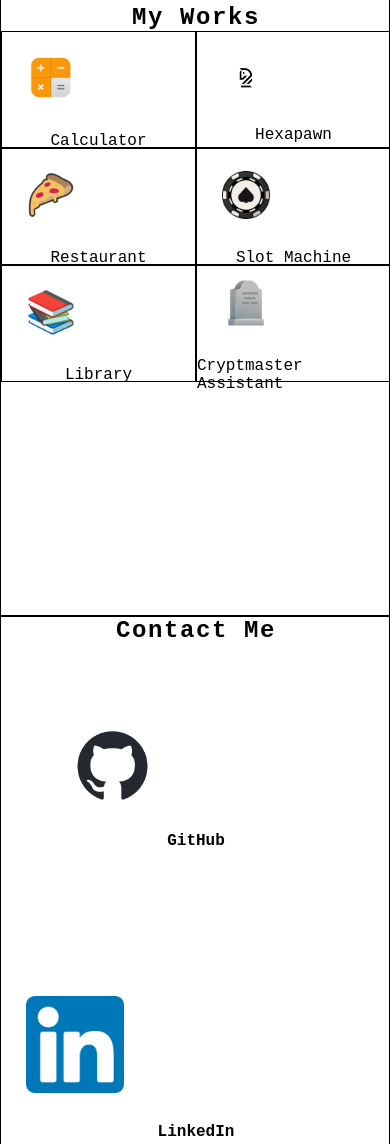
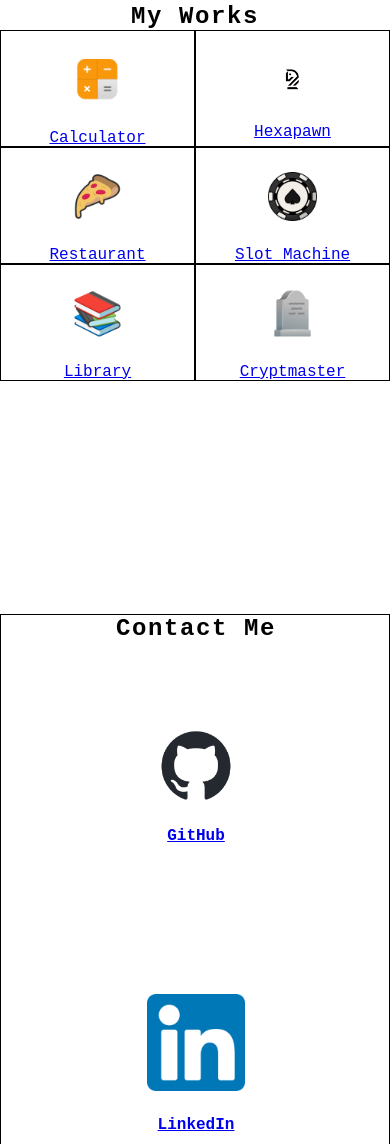
Before and after one commit to Aosegir/homepage, a plain HTML site: page index.html in a window 390 px wide. Shown: the part 1918-3062 px from the top of the page. Drawn offline with Linux system fonts and the light colour scheme.

Commit message:
UI for mobile now fixed

```diff
--- a/index.html
+++ b/index.html
@@ -10,7 +10,7 @@
     <header>
 
     </header>
-    <main class="group flex column bordered">
+    <main class="group flex column">
         <div class="group flex column">
             <div class="group flex absolute dot-container">
                 <div class="dot white"></div>
@@ -42,28 +42,28 @@
             <h2>My Works</h2>
             <div class="works-grid margin">
                 <div class="flex column center-content bordered margin">
-                    <a href="https://aosegir.github.io/calculator/" target="_blank"><img src="./images/calculator.png" alt=""></a>
-                    <p>Calculator</p>
+                    <img src="./images/calculator.png" alt="">
+                    <a href="https://aosegir.github.io/calculator/" target="_blank"><p>Calculator</p></a>
                 </div>
                 <div class="flex column center-content bordered margin">
-                    <a href="https://aosegir.github.io/hexapawn/" target="_blank"><img src="./images/chess.jpg" alt=""></a>
-                    <p>Hexapawn</p>
+                    <img src="./images/chess.jpg" alt="">
+                    <a href="https://aosegir.github.io/hexapawn/" target="_blank"><p>Hexapawn</p></a>
                 </div>
                 <div class="flex column center-content bordered margin">
-                    <a href="https://aosegir.github.io/restaurant-page/" target="_blank"><img src="./images/pizza.jpeg" alt=""></a>
-                    <p>Restaurant</p>
+                    <img src="./images/pizza.jpeg" alt="">
+                    <a href="https://aosegir.github.io/restaurant-page/" target="_blank"><p>Restaurant</p></a>
                 </div>
                 <div class="flex column center-content bordered margin">
-                    <a href="https://aosegir.github.io/slot-machine/" target="_blank"><img src="./images/casino-chip.png" alt=""></a>
-                    <p>Slot Machine</p>
+                    <img src="./images/casino-chip.png" alt="">
+                    <a href="https://aosegir.github.io/slot-machine/" target="_blank"><p>Slot Machine</p></a>
                 </div>
                 <div class="flex column center-content bordered margin">
-                    <a href="https://aosegir.github.io/library/" target="_blank"><img src="./images/books.png" alt=""></a>
-                    <p>Library</p>
+                    <img src="./images/books.png" alt="">
+                    <a href="https://aosegir.github.io/library/" target="_blank"><p>Library</p></a>
                 </div>
                 <div class="flex column center-content bordered margin">
-                    <a href="https://aosegir.github.io/cryptmaster/" target="_blank"><img src="./images/crypt.png" alt=""></a>
-                    <p>Cryptmaster Assistant</p>
+                    <img src="./images/crypt.png" alt="">
+                    <a href="https://aosegir.github.io/cryptmaster/" target="_blank"><p>Cryptmaster</p></a>
                 </div>
             </div>
         </div>
@@ -73,13 +73,12 @@
             <h2>Contact Me</h2>
             <div class="group group-grid">
                 <div class="flex column center-content">
-                    <a href="https://github.com/Aosegir" target="_blank"><img src="./images/github-mark.png" alt=""></a>
-
-                    <h4>GitHub</h4>
+                    <img src="./images/github-mark.png" alt="">
+                    <a href="https://github.com/Aosegir" target="_blank"><h4>GitHub</h4></a>
                 </div>
                 <div class="flex column center-content">
-                    <a href="https://www.linkedin.com/in/michaelpeterson3726" target="_blank"><img src="./images/linkedin.png" alt=""></a>
-                    <h4>LinkedIn</h4>
+                    <img src="./images/linkedin.png" alt="">
+                    <a href="https://www.linkedin.com/in/michaelpeterson3726" target="_blank"><h4>LinkedIn</h4></a>
                 </div>
                 <div class="flex column center-content">
                     <img src="./images/email.png" alt="">
```
